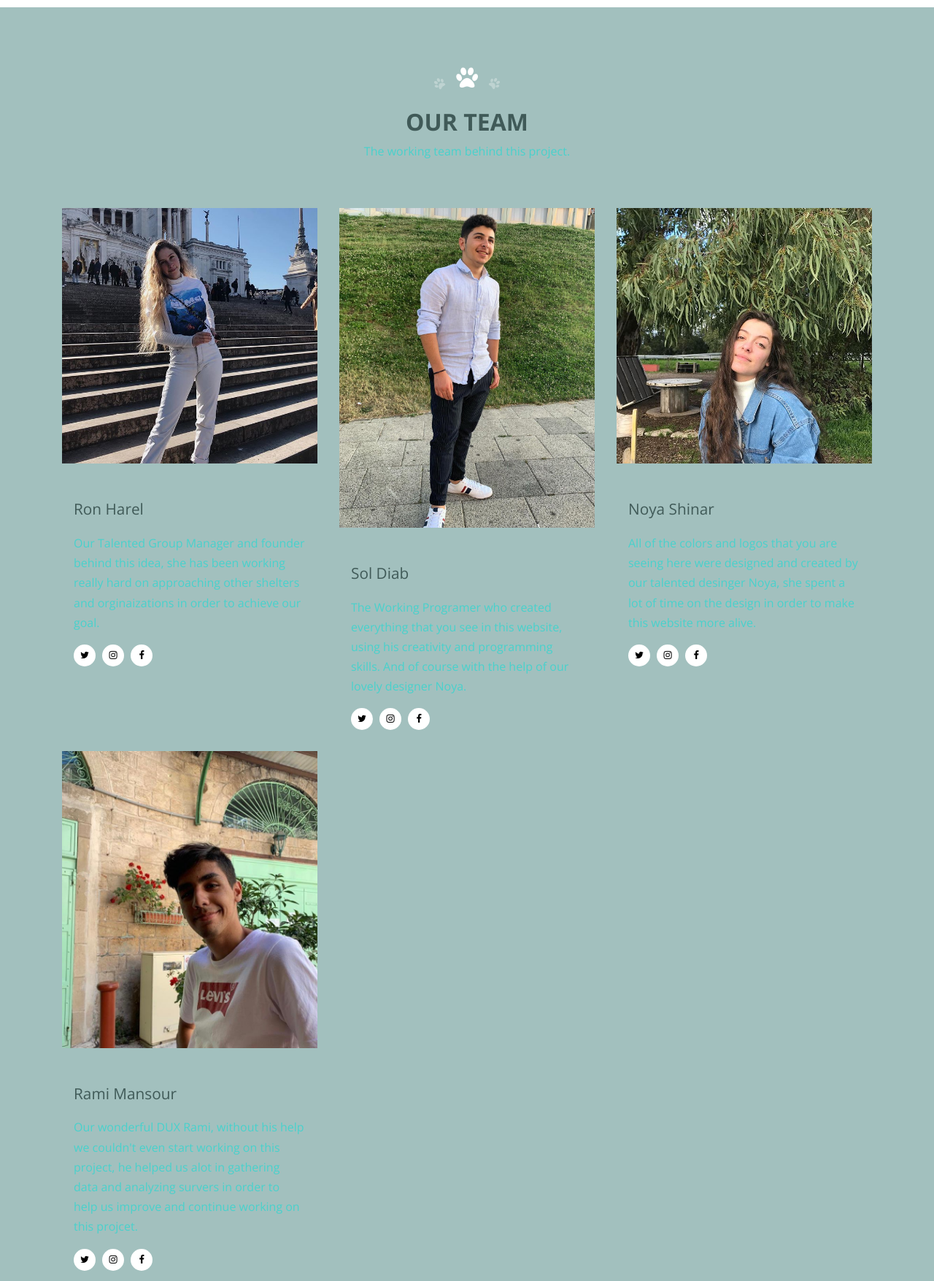
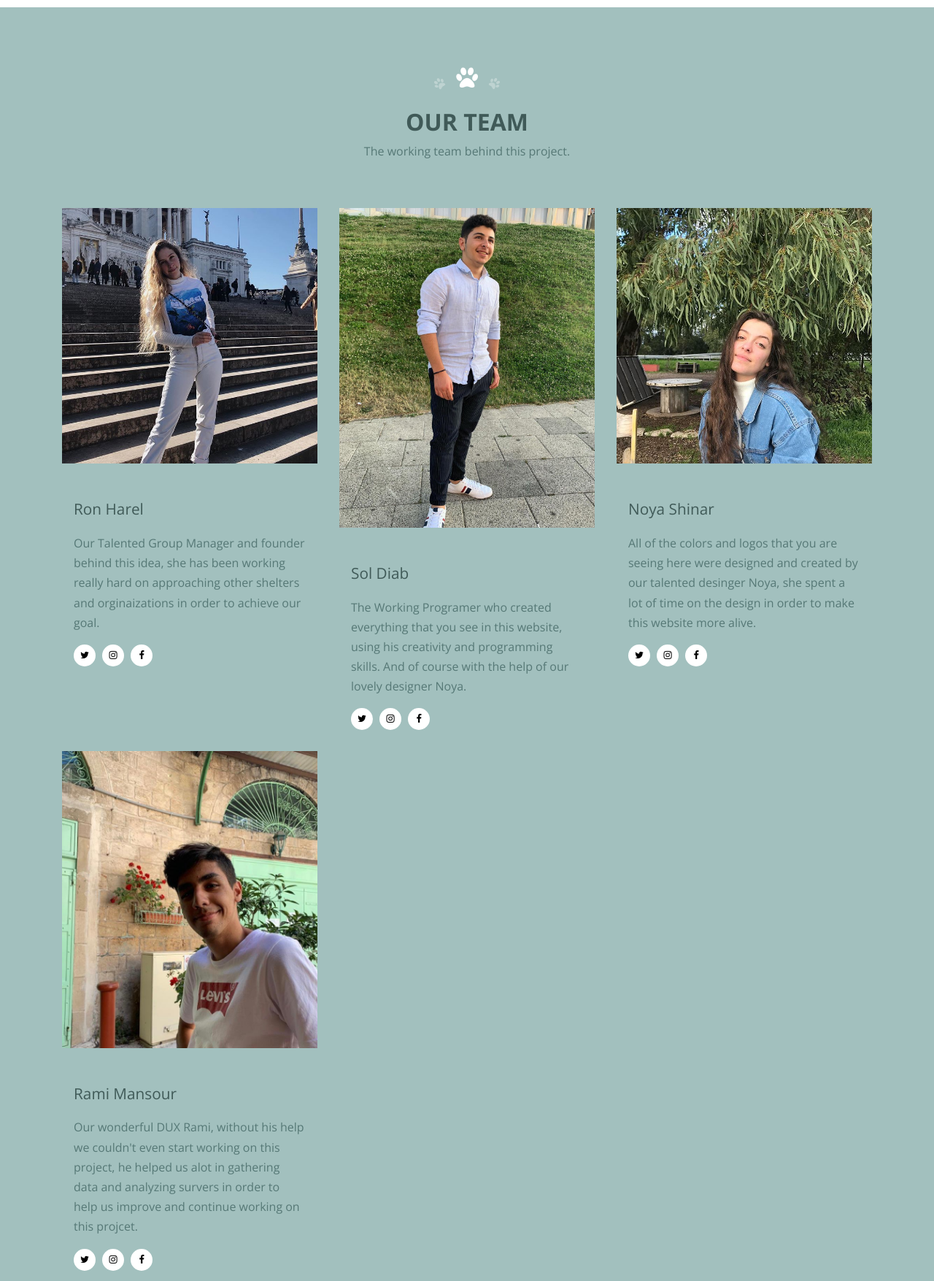
Before and after one commit to sol20-meet/Bark, a Flask app: page / in a window 1280 px wide. Shown: the part 4745-6500 px from the top of the page at 73% size. Run offline with Flask 2, Linux system fonts and the light colour scheme; some libraries are stand-ins or nearby versions; some web fonts are replaced.

Commit message:
fixed css

```diff
--- a/dogger/dogger/Bark-CS-Meet/static/css/style.css
+++ b/dogger/dogger/Bark-CS-Meet/static/css/style.css
@@ -1877,7 +1877,7 @@ figure figcaption {
   color: #000; }
 
 .trainers, .bg-primary {
-  color: #48D1CC; }
+  color: #567876; }
   .trainers .heading, .bg-primary .heading {
     color: #405a58; }
 
```
